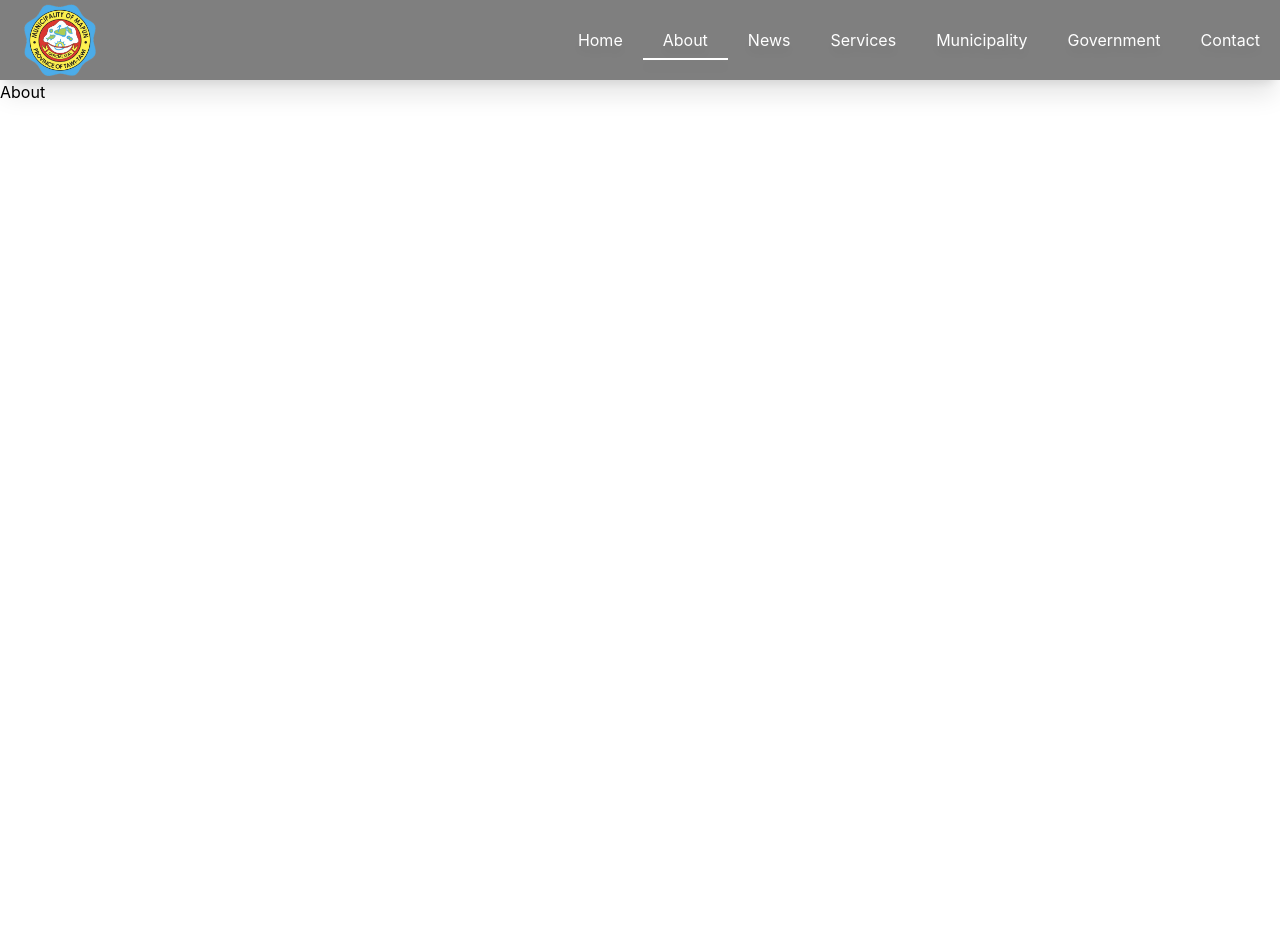
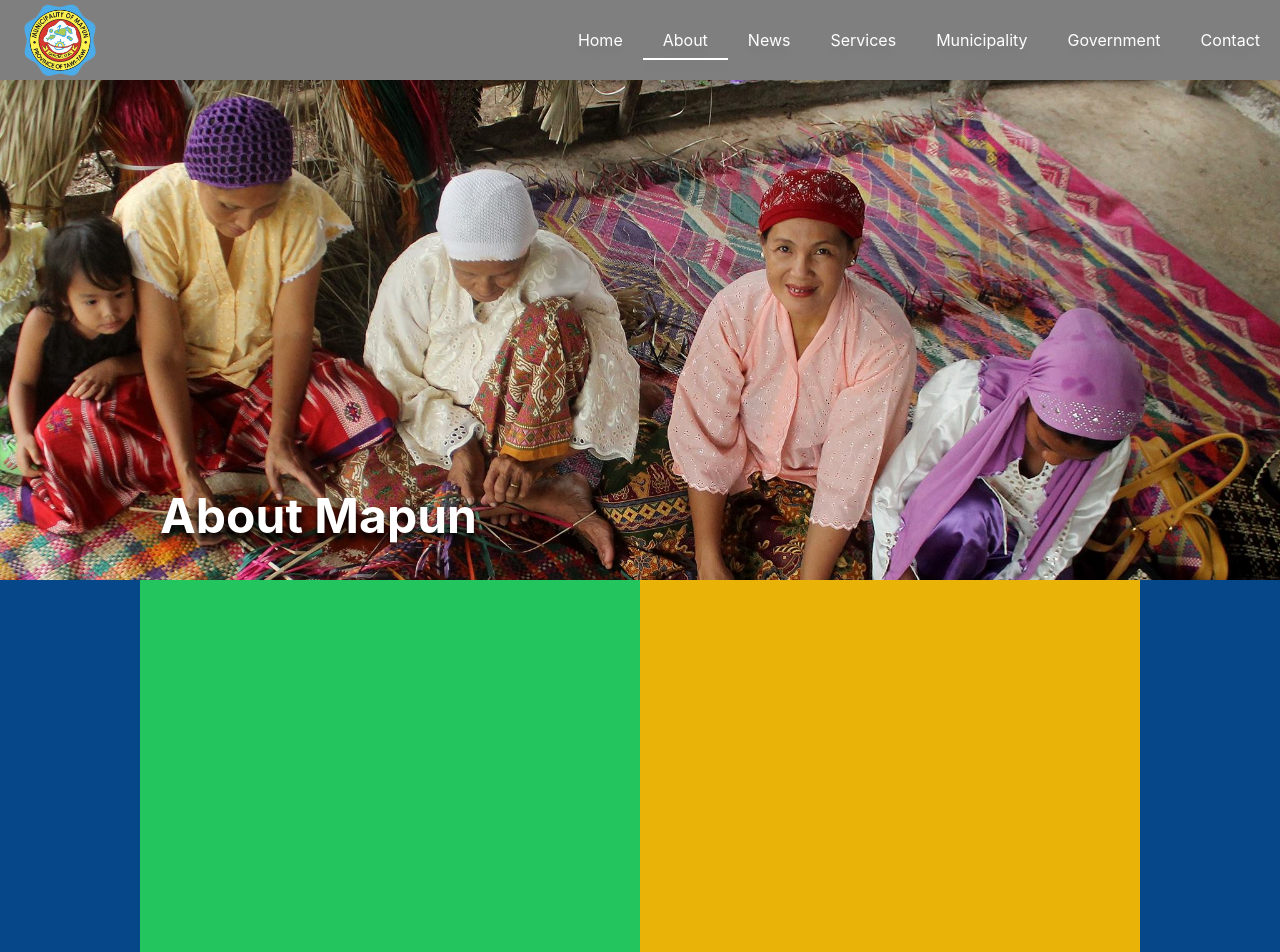
Before and after one commit to Dienviar/mapun, a React (Create React App) app: page /about in a window 1280 px wide. Shown: the top 952 px of the page. Before the commit the page ends 800 px from the top, so only its background shows below. Built offline with nearby package versions, Linux system fonts and the light colour scheme.

Commit message:
About Landing complete

```diff
--- a/src/App.js
+++ b/src/App.js
@@ -15,6 +15,7 @@ import Barangay from './Pages/Government/Barangay';
 import Contact from './Pages/Contact';
 import Nav from './Navigation/Nav';
 import NavBurger from './Navigation/NavBurger';
+import Footer from './Footer/Footer'
 
 function App() {
 
@@ -29,12 +30,12 @@ function App() {
     <>
       <nav className='sticky top-0 z-50 w-full h-20 shadow-xl select-none backdrop-blur-3xl bg-rgba_black_05'>
         {/* Logo holder */}
-        <div className='absolute w-20 h-full left-5'>
+        <section className='absolute w-20 h-full left-5'>
           <img src={require('./asset/Logo/mapun_logo.png')} alt="Mapun Logo" className='w-full h-full p-1' />
-        </div>
+        </section>
 
         {/* Nav button holder */}
-        <div className='screen900px:hidden'>
+        <section className='screen900px:hidden'>
           <Nav
             pathname={pathname}
             openMunicipality={openMunicipality}
@@ -42,14 +43,14 @@ function App() {
             openGovernment={openGovernment}
             setOpenGovernment={setOpenGovernment}
           />
-        </div>
+        </section>
 
         {/* Nav Haburger Button */}
-        <div className='hidden screen900px:block'>
-          <div className='absolute right-0 flex items-center justify-center w-20 h-full'>
+        <section className='hidden screen900px:block'>
+          <article className='absolute right-0 flex items-center justify-center w-20 h-full'>
             <GiHamburgerMenu onClick={() => setNavBurger(true)} className={`${navBurger && 'hidden'} w-10 h-10 text-white cursor-pointer hover:text-blue duration-300`}/>
             <MdOutlineClose onClick={() => setNavBurger(false)} className={`${navBurger ? 'block' : 'hidden'}  w-10 h-10 text-white cursor-pointer hover:text-red duration-300`}/>
-          </div>
+          </article>
 
           <NavBurger
             open={navBurger}
@@ -59,7 +60,7 @@ function App() {
             openGovernment={openGovernment}
             setOpenGovernment={setOpenGovernment}
           />
-        </div>
+        </section>
       </nav>
 
       <Routes>
@@ -81,6 +82,8 @@ function App() {
 
         <Route path="/contact" element={<Contact/>} />
       </Routes>
+
+      <Footer/>
     </>
   );
 }
--- /dev/null
+++ b/src/Components/About/AboutLanding.js
@@ -0,0 +1,15 @@
+import React from 'react'
+
+const AboutLanding = () => {
+  return (
+    <section className='w-full h-auto'>
+        <article className='flex items-end justify-center w-full h-500px about-landing-bg'>
+            <div className='flex items-center h-auto py-10 w-1000px'>
+                <p className='px-5 text-5xl font-bold text-white drop-shadow-0_7_3_rgaba_black_1'>About Mapun</p>
+            </div>
+        </article>
+    </section>
+  )
+}
+
+export default AboutLanding
--- /dev/null
+++ b/src/Footer/Footer.js
@@ -0,0 +1,19 @@
+import React from 'react'
+
+const Footer = () => {
+  return (
+    <footer className='flex justify-center w-full h-auto bg-blue'>
+        <section className='flex w-1000px h-500px'>
+            <article className='w-full h-full bg-green-500'>
+
+            </article>
+
+            <article className='w-full h-full bg-yellow-500'>
+
+            </article>
+        </section>
+    </footer>
+  )
+}
+
+export default Footer
--- a/src/Navigation/Nav.js
+++ b/src/Navigation/Nav.js
@@ -3,7 +3,7 @@ import { NavLink } from 'react-router-dom'
 
 const Nav = ({pathname, openMunicipality, setOpenMunicipality, openGovernment, setOpenGovernment }) => {
   return (
-    <div className='absolute right-0 flex items-center w-auto h-full text-white drop-shadow-xl'>
+    <article className='absolute right-0 flex items-center w-auto h-full text-white drop-shadow-xl'>
         <NavLink to="/" className={`${pathname === "/" ? 'currentPage' : 'relative navHover'} relative h-full flex items-center px-5`}>Home</NavLink>
 
         <NavLink to="/about" className={`${pathname === "/about" ? 'currentPage' : 'relative navHover'} relative h-full flex items-center px-5`}>About</NavLink>
@@ -71,7 +71,7 @@ const Nav = ({pathname, openMunicipality, setOpenMunicipality, openGovernment, s
         </div>
 
           <NavLink to="/contact" className={`${pathname === "/contact" ? 'currentPage' : 'relative navHover'} relative h-full flex items-center px-5`}>Contact</NavLink>
-    </div>
+    </article>
   )
 }
 
--- a/src/Navigation/NavBurger.js
+++ b/src/Navigation/NavBurger.js
@@ -3,7 +3,7 @@ import { NavLink } from 'react-router-dom'
 
 const NavBurger = ({open, pathname, openMunicipality, setOpenMunicipality, openGovernment, setOpenGovernment}) => {
   return (
-    <div className={`fixed ${open ? 'left-0' : '-left-1000px '} flex justify-center top-20 w-full h-570px bg-black duration-300 overflow-y-auto`}>
+    <article className={`fixed ${open ? 'left-0' : '-left-1000px '} flex justify-center top-20 w-full h-570px bg-black duration-300 overflow-y-auto`}>
         <div className='w-full h-auto'>
             <div className='flex items-center w-full h-20'>
                 <NavLink to="/" className={`${pathname === "/" ? 'currentPage' : 'relative navHover'} relative text-xl text-white w-full h-full flex items-center px-5`}>Home</NavLink>
@@ -83,7 +83,7 @@ const NavBurger = ({open, pathname, openMunicipality, setOpenMunicipality, openG
                 <NavLink to="/contact" className={`${pathname === "/contact" ? 'currentPage' : 'relative navHover'} relative text-xl text-white w-full h-full flex items-center px-5`}>Contact</NavLink>
             </div>
         </div>
-    </div>
+    </article>
   )
 }
 
--- a/src/Pages/About.js
+++ b/src/Pages/About.js
@@ -1,8 +1,11 @@
 import React from 'react'
+import AboutLanding from '../Components/About/AboutLanding'
 
 const About = () => {
   return (
-    <div>About</div>
+    <main className='relative w-full h-auto'>
+      <AboutLanding/>
+    </main>
   )
 }
 
--- a/src/index.css
+++ b/src/index.css
@@ -91,3 +91,10 @@ code {
   background-color: rgba(255,255,255,0.4);
   transition: .5s;
 }
+
+.about-landing-bg {
+  background-image: url('./asset//AboutPage/landing.jpg');
+  background-size: cover;
+  background-repeat: no-repeat;
+  background-position: top;
+}
```
Also changed, not shown: src/asset/AboutPage/landing.jpg (added).
